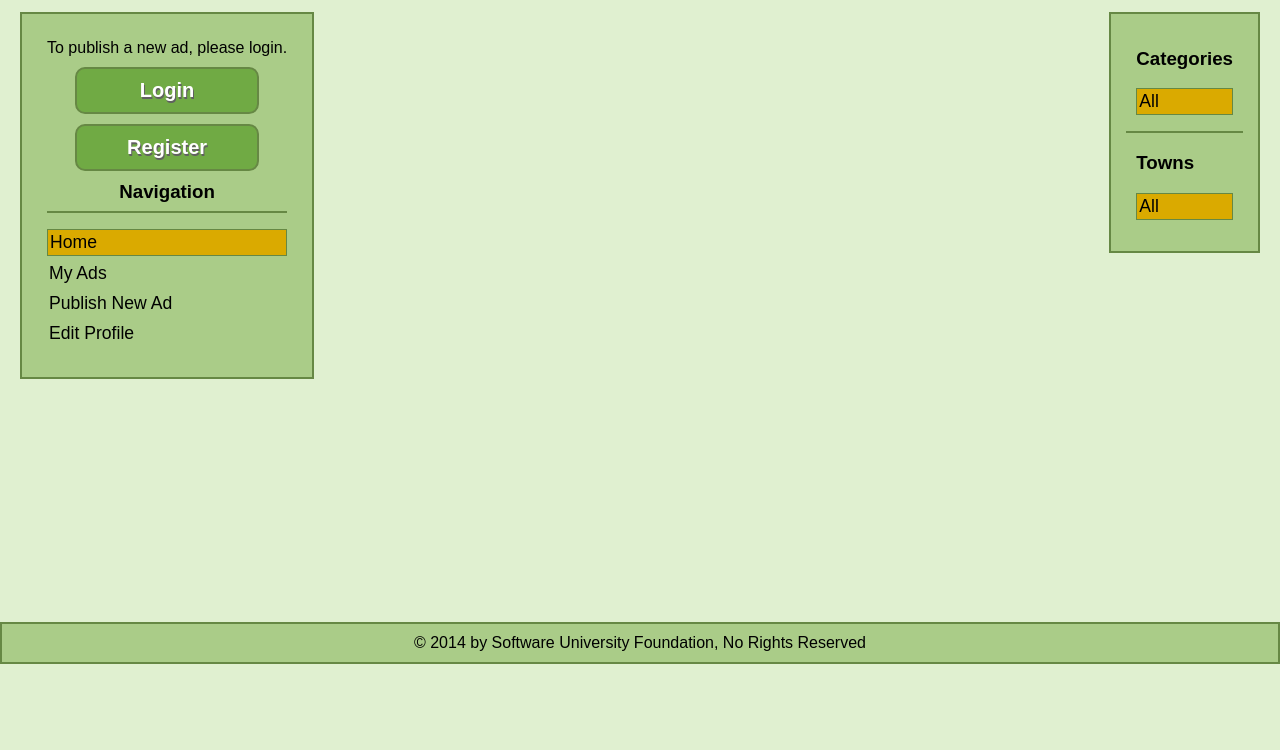
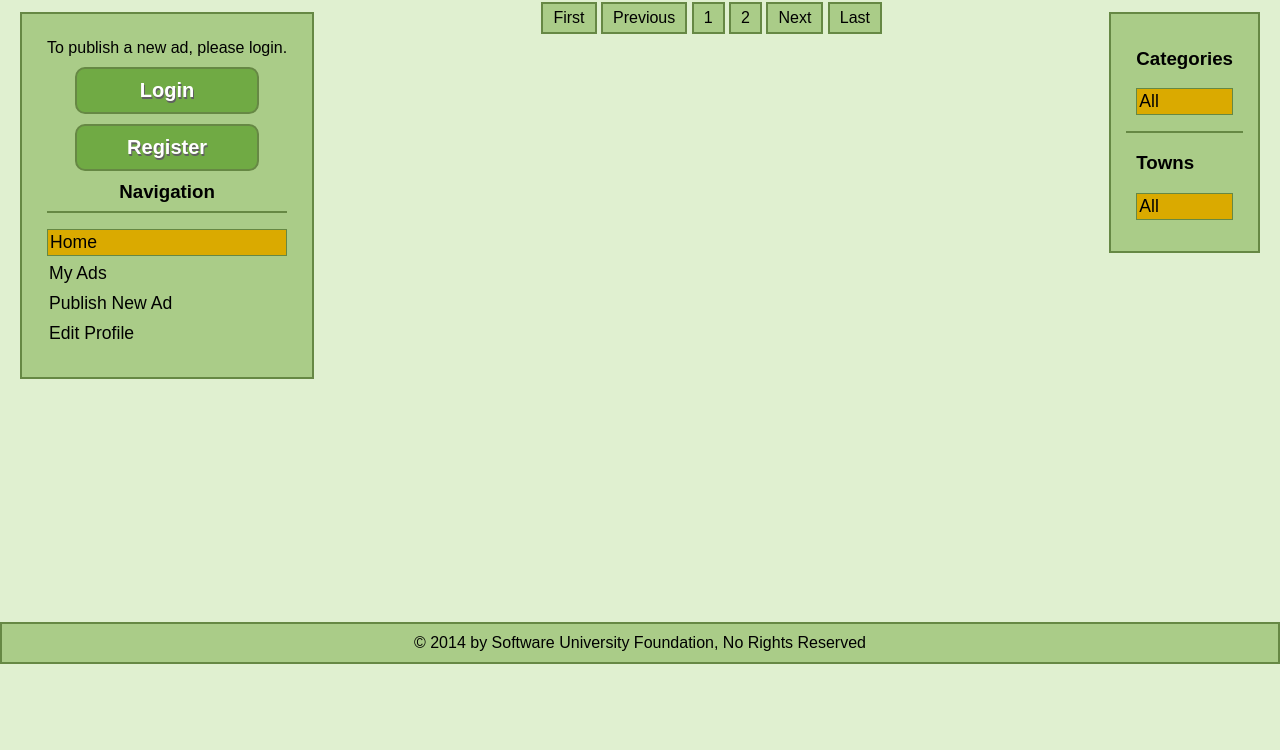
Before and after one commit to milendd/SPA-AngularJS-Practical-Exam, a plain HTML site: page index.html in a window 1280 px wide. Shown: the part 50-800 px from the top of the page. Drawn offline with Linux system fonts and the light colour scheme; no server answers.

Commit message:
add styles for paging

```diff
--- a/index.html
+++ b/index.html
@@ -154,6 +154,17 @@
                 <a href="#">Cancel</a>
             </div>
         </div>
+        <div class="pager">
+            <div class="pageButton"><a href="#/ads?pagesize={{requestParameters.pageSize}}&startpage=1">First</a></div>
+            <div class="pageButton"><a href="#/ads?pagesize={{requestParameters.pageSize}}&startpage=1">Previous</a></div>
+
+            <!-- TODO: create paging-->
+            <div class="pageButton"><a href="#/ads?pagesize={{requestParameters.pageSize}}&startpage=1">1</a></div>
+            <div class="pageButton"><a href="#/ads?pagesize={{requestParameters.pageSize}}&startpage=1">2</a></div>
+
+            <div class="pageButton"><a href="#/ads?pagesize={{requestParameters.pageSize}}&startpage=1">Next</a></div>
+            <div class="pageButton"><a href="#/ads?pagesize={{requestParameters.pageSize}}&startpage=1">Last</a></div>
+        </div>
         <div class="clearfix"></div>
     </main>
     <footer>
--- a/scripts/app/app.js
+++ b/scripts/app/app.js
@@ -2,4 +2,4 @@
 
 var app = angular.module('myApp', ['ngResource'])
     .constant('homeUrl', 'http://softuni-ads.azurewebsites.net/api')
-    .constant('pageSize', 8);
+    .constant('pageSize', 3);
--- a/styles/style.css
+++ b/styles/style.css
@@ -12,7 +12,7 @@ header, footer, .linkButton {
     text-align: center;
 }
 
-header, footer, nav, .advertisement, .loginForm, .registerForm, .publishNewAd{
+header, footer, nav, .advertisement, .loginForm, .registerForm, .publishNewAd, .pageButton{
     background-color: #AACC88;
     border: 2px solid #668844;
 }
@@ -96,6 +96,25 @@ nav ul li a{
 }
 
 .linkButton:hover {
+    background-color: #DAAA00;
+}
+
+.pager {
+    text-align: center;
+}
+
+.pager .pageButton {
+    display: inline-block;
+    margin: 10px auto;
+}
+
+.pager .pageButton > a {
+    color: black;
+    display: block;
+    margin: 5px 10px;
+}
+
+.pager .pageButton:hover {
     background-color: #DAAA00;
 }
 
```
